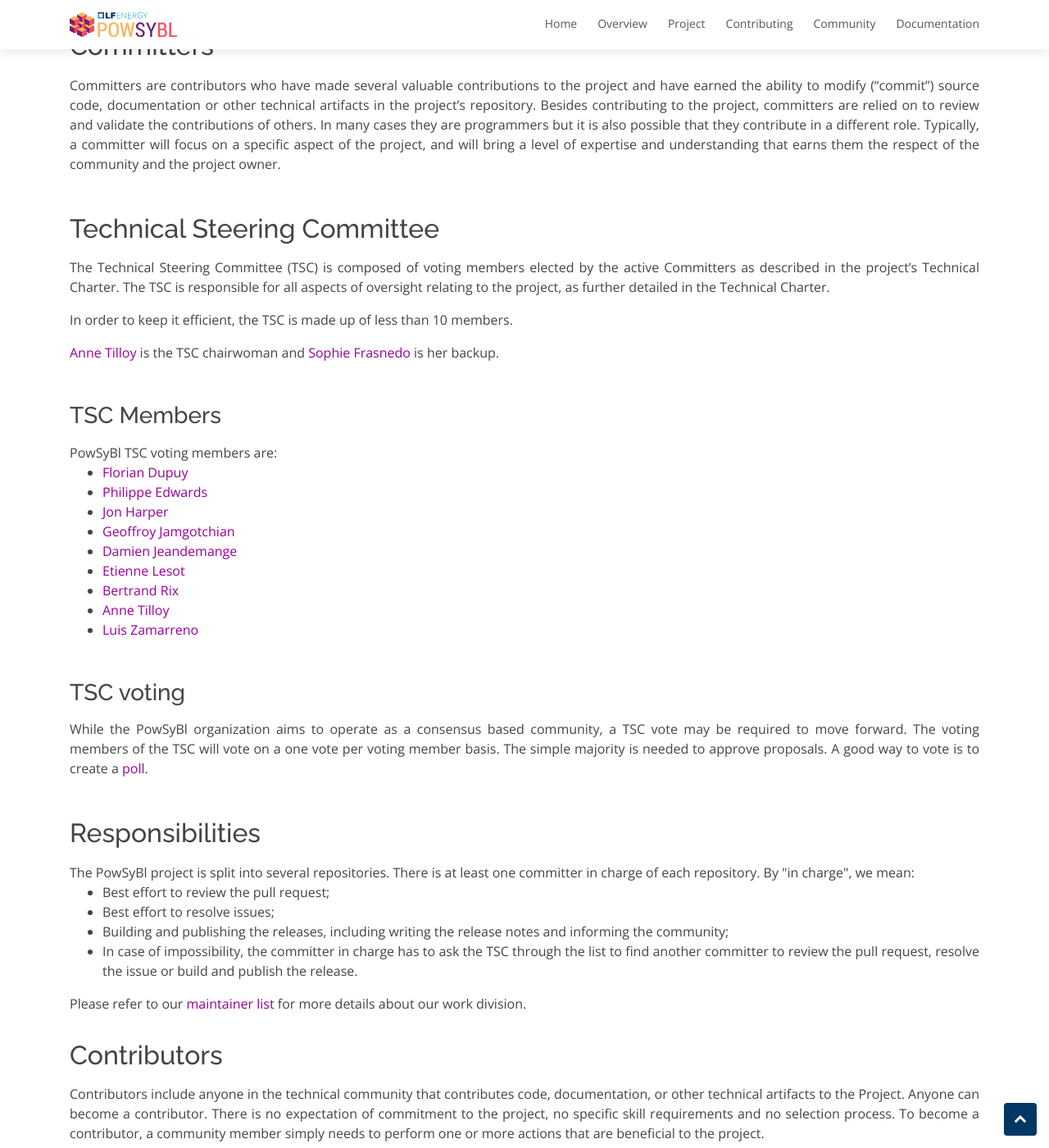
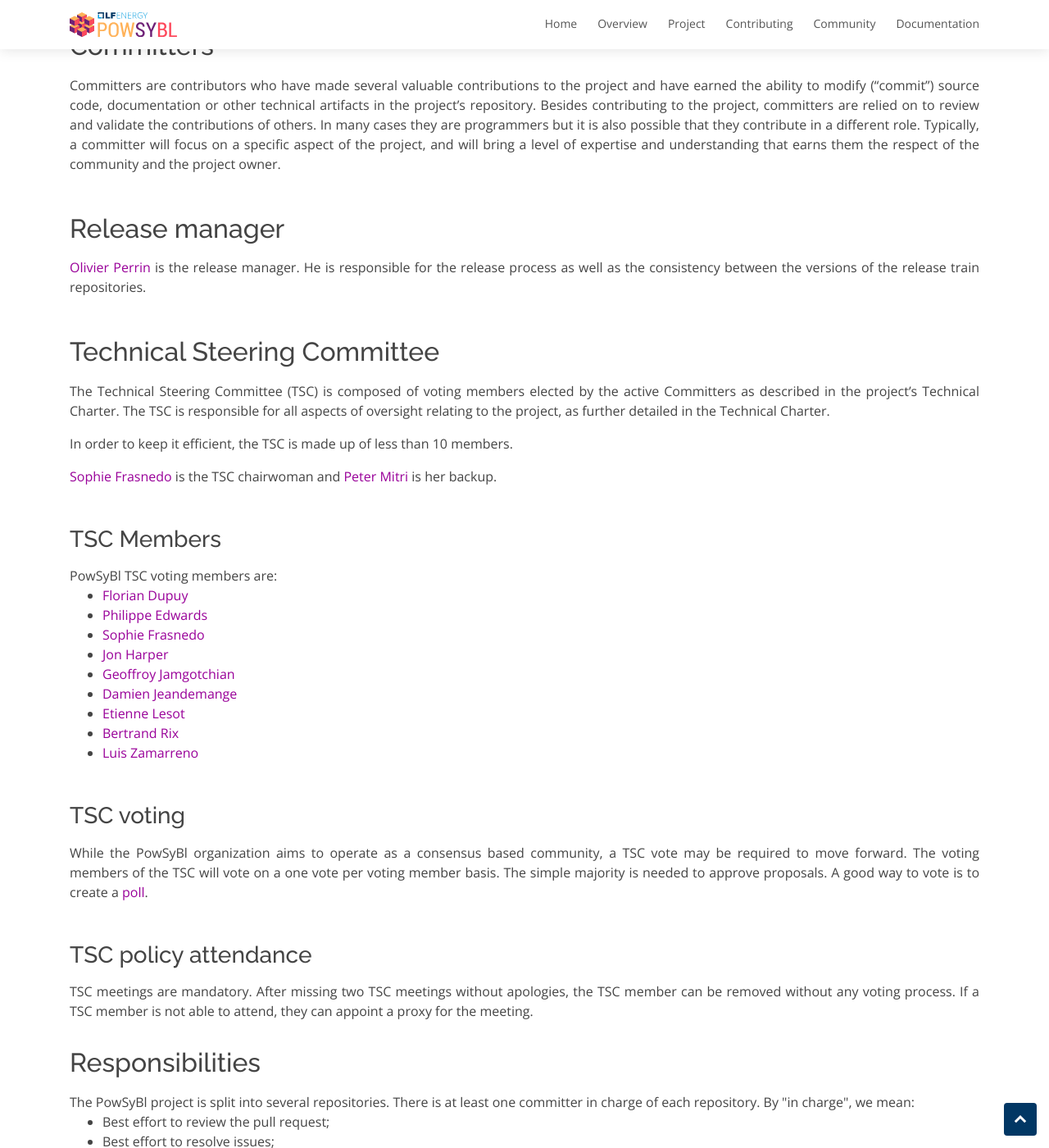
Before and after one commit to powsybl/powsybl.github.io, a Jekyll site: the page built from pages/project/governance.html, in a window 1280 px wide and 1400 px high, scrolled down 533 px. Shown: the whole window at 82% size. Built offline with Jekyll 4.4.1, drawn with Linux system fonts in a browser that asks for light colours.

Commit message:
Update the project governance (#330)
* Update TSC members
* Add release manager and attendance policy
* Improve release manager description

---------

Signed-off-by: Sophie Frasnedo <sophie.frasnedo@rte-france.com>

```diff
--- a/pages/project/governance.html
+++ b/pages/project/governance.html
@@ -20,13 +20,16 @@
 <h2>Committers</h2>
 <p>Committers are contributors who have made several valuable contributions to the project and have earned the ability to modify (“commit”) source code, documentation or other technical artifacts in the project’s repository. Besides contributing to the project, committers are relied on to review and validate the contributions of others. In many cases they are programmers but it is also possible that they contribute in a different role. Typically, a committer will focus on a specific aspect of the project, and will bring a level of expertise and understanding that earns them the respect of the community and the project owner.</p>
 
+<h2>Release manager</h2>
+<p><a href="https://github.com/olperr1" target="_blank">Olivier Perrin</a> is the release manager. He is responsible for the release process as well as the consistency between the versions of the release train repositories.
+
 
 <h2>Technical Steering Committee</h2>
 <p>The Technical Steering Committee (TSC) is composed of voting members elected by the active Committers as described in the project’s Technical Charter. The TSC is responsible for all aspects of oversight relating to the project, as further detailed in the Technical Charter.</p>
 
 <p>In order to keep it efficient, the TSC is made up of less than 10 members.</p>
 
-<p><a href="https://github.com/annetill" target="_blank">Anne Tilloy</a> is the TSC chairwoman and <a href="https://github.com/So-Fras" target="_blank">Sophie Frasnedo</a> is her backup.<p>
+<p><a href="https://github.com/So-Fras" target="_blank">Sophie Frasnedo</a> is the TSC chairwoman and <a href="https://github.com/pet-mit" target="_blank">Peter Mitri</a> is her backup.<p>
 
 <h3>TSC Members</h3>
 
@@ -35,17 +38,21 @@
 <ul>
     <li><a href="https://github.com/flo-dup" target="_blank">Florian Dupuy</a></li>
     <li><a href="https://github.com/phiedw" target="_blank">Philippe Edwards</a></li>
+    <li><a href="https://github.com/So-Fras" target="_blank">Sophie Frasnedo</a></li>
     <li><a href="https://github.com/jonenst" target="_blank">Jon Harper</a></li>
     <li><a href="https://github.com/geofjamg" target="_blank">Geoffroy Jamgotchian</a></li>
     <li><a href="https://github.com/jeandemanged" target="_blank">Damien Jeandemange</a></li>
     <li><a href="https://github.com/EtienneLt" target="_blank">Etienne Lesot</a></li>
     <li><a href="https://github.com/obrix" target="_blank">Bertrand Rix</a></li>
-    <li><a href="https://github.com/annetill" target="_blank">Anne Tilloy</a></li>
     <li><a href="https://github.com/zamarrenolm" target="_blank">Luis Zamarreno</a></li>
 </ul>
 
 <h3>TSC voting</h3>
 <p>While the PowSyBl organization aims to operate as a consensus based community, a TSC vote may be required to move forward. The voting members of the TSC will vote on a one vote per voting member basis. The simple majority is needed to approve proposals. A good way to vote is to create a <a href="https://lists.lfenergy.org/g/powsybl-tsc/addpoll" target="_blank">poll</a>.</p>
+
+<h3>TSC policy attendance</h3>
+TSC meetings are mandatory. After missing two TSC meetings without apologies, the TSC member can be removed without any voting process.
+If a TSC member is not able to attend, they can appoint a proxy for the meeting.
 
 <h2>Responsibilities</h2>
 The PowSyBl project is split into several repositories. There is at least one committer in charge of each repository. By "in charge", we mean:
```
